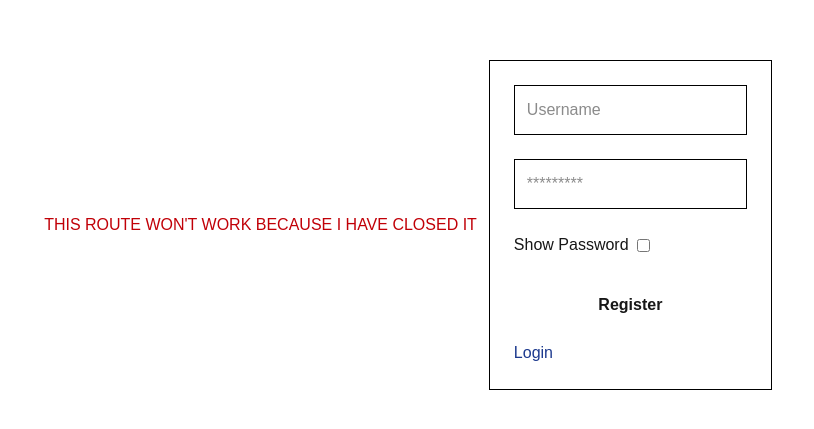
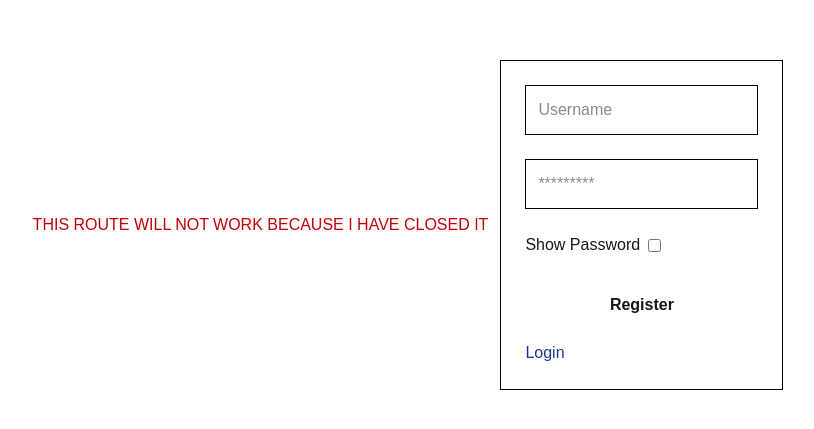
Before and after one commit to Qu-Ack/orchestration_frontend, a Next.js app: page /register in a window 1280 px wide. Shown: the part 175-604 px from the top of the page, without its empty margins (226-1040 px from the left). Built offline with nearby package versions, Linux system fonts and the light colour scheme; sample sign-in values are in the browser's storage.

Commit message:
(BUG): TEXT FOR REGISTER

```diff
--- a/components/register.tsx
+++ b/components/register.tsx
@@ -60,7 +60,7 @@ export default function Register() {
   return (
     <div className="h-screen w-screen flex justify-center items-center">
       <h1 className="text-red-700">
-        THIS ROUTE WON'T WORK BECAUSE I HAVE CLOSED IT
+        THIS ROUTE WILL NOT WORK BECAUSE I HAVE CLOSED IT
       </h1>
       <form
         className="flex flex-col p-3 m-3 border border-black"
```
